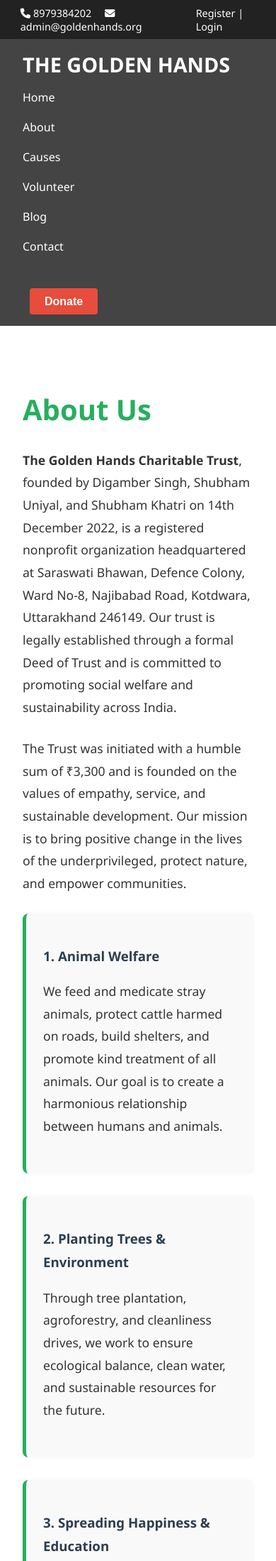
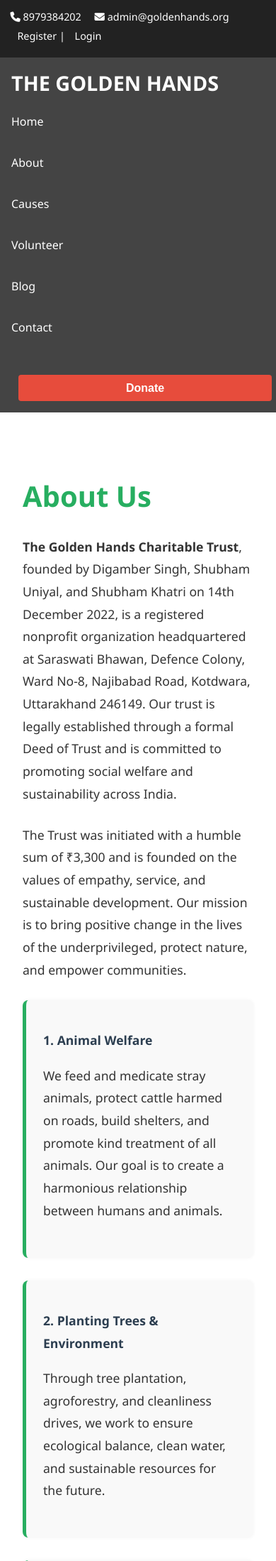
Before and after one commit to digambersingh7906/the-golden-hands, a PHP site: page /aboutus.html in a window 390 px wide. Shown: the top 2199 px of the page at 71% size. Run offline with PHP 8.4, Linux system fonts and the light colour scheme.

Commit message:
Update style.css

```diff
--- a/style.css
+++ b/style.css
@@ -261,3 +261,80 @@ footer {
     margin-top: 1em;
   }
 }
+
+/* Responsive adjustments */
+@media screen and (max-width: 768px) {
+  .navbar {
+    flex-direction: column;
+    align-items: flex-start;
+    padding: 1em;
+  }
+
+  .nav-links {
+    flex-direction: column;
+    width: 100%;
+    margin-top: 1em;
+    padding-left: 0;
+  }
+
+  .nav-links li {
+    margin: 0.5em 0;
+  }
+
+  .buttons {
+    margin-top: 1em;
+    align-self: stretch;
+  }
+
+  .top-bar {
+    flex-direction: column;
+    align-items: flex-start;
+    padding: 1em;
+  }
+
+  .top-bar .contact, .top-bar .auth-links {
+    width: 100%;
+    margin-bottom: 0.5em;
+  }
+
+  .about-section {
+    padding: 2em 1em;
+  }
+
+  .mission-cards {
+    flex-direction: column;
+    gap: 1em;
+  }
+
+  .mission-card {
+    width: 100%;
+  }
+
+  .about-section h2 {
+    font-size: 2em;
+  }
+
+  .about-contact {
+    padding: 1em;
+  }
+
+  footer {
+    padding: 1em;
+    font-size: 0.9em;
+  }
+}
+
+@media screen and (max-width: 480px) {
+  .about-section h2 {
+    font-size: 1.6em;
+  }
+
+  .about-section p,
+  .mission-card p {
+    font-size: 1em;
+  }
+
+  .mission-card h3 {
+    font-size: 1.1em;
+  }
+}
```
